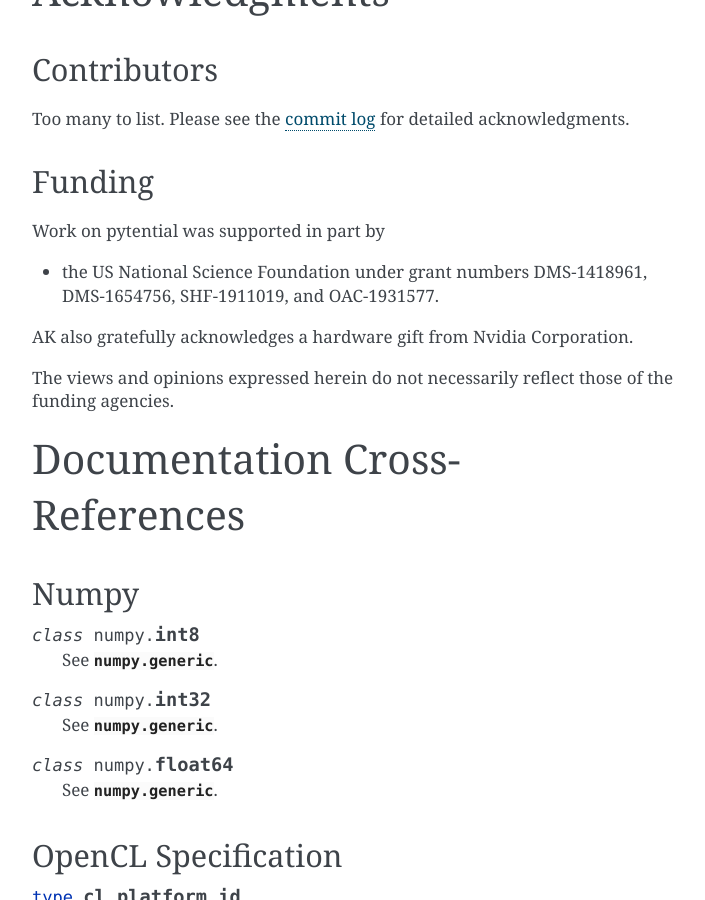
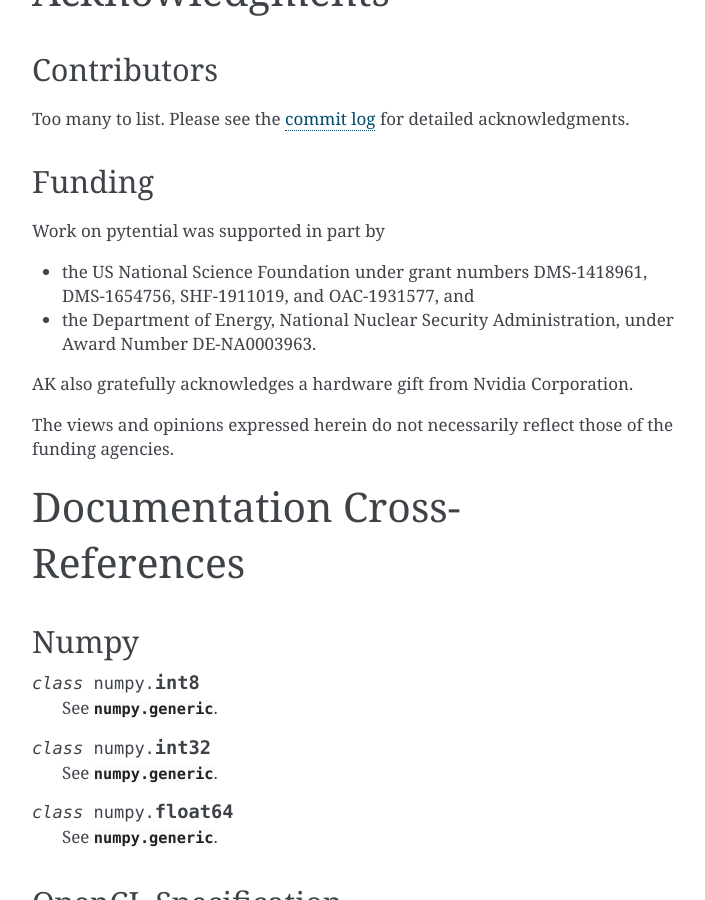
Before and after one commit to inducer/pyopencl, a Sphinx documentation site: the page built from doc/misc.rst, in a window 1280 px wide and 900 px high, scrolled down 15998 px. Shown: the whole window, without its empty margins (388-1093 px from the left). Built offline with Sphinx 7.4.7, drawn with Linux system fonts in a browser that asks for light colours.

Commit message:
Acknowledge DOE funding

```diff
--- a/doc/misc.rst
+++ b/doc/misc.rst
@@ -28,7 +28,6 @@ Then run::
 
 You can install these pieces of software in your user account and
 do not need root/administrator privileges.
-
 
 Enabling access to CPUs and GPUs via (Py)OpenCL
 ^^^^^^^^^^^^^^^^^^^^^^^^^^^^^^^^^^^^^^^^^^^^^^^
@@ -728,7 +727,9 @@ Funding
 Work on pytential was supported in part by
 
 * the US National Science Foundation under grant numbers DMS-1418961,
-  DMS-1654756, SHF-1911019, and OAC-1931577.
+  DMS-1654756, SHF-1911019, and OAC-1931577, and
+* the Department of Energy, National Nuclear Security Administration,
+  under Award Number DE-NA0003963.
 
 AK also gratefully acknowledges a hardware gift from Nvidia Corporation.
 
```
